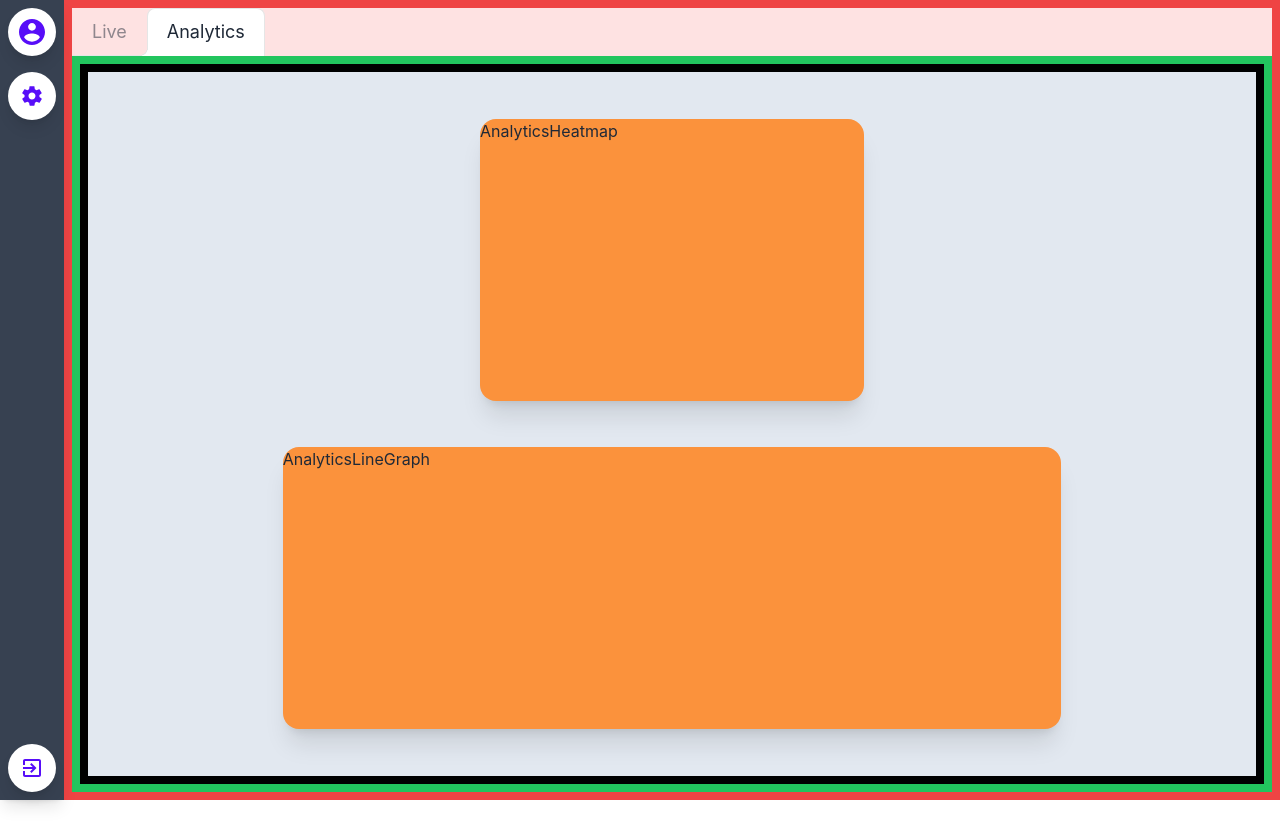
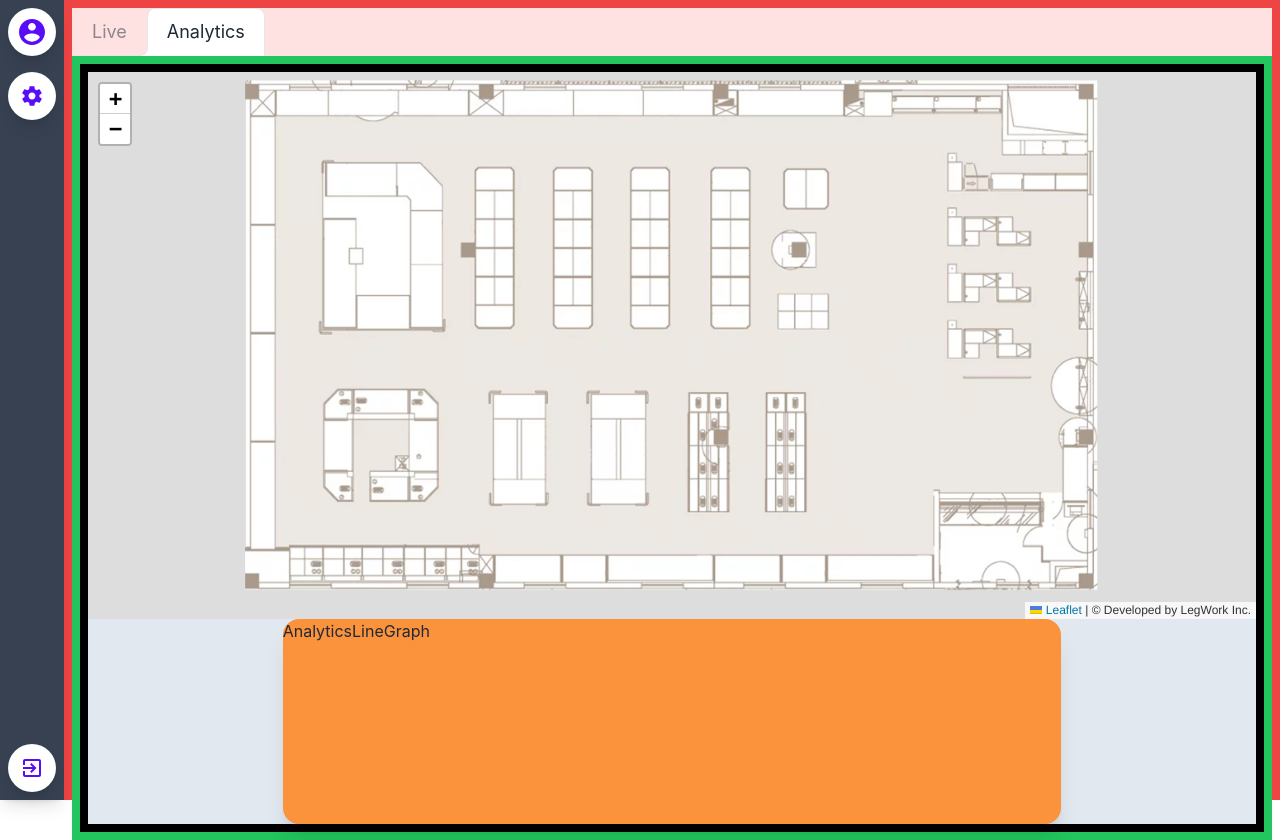
Before and after one commit to RussellDash332/Legwork, a React (Create React App) app in the folder src/frontend/project-app/: page /home in a window 1280 px wide. Both pictures are taken after a click on the link "Analytics". Before the commit the page ends 800 px from the top, so only its background shows below. Built offline with nearby package versions, Linux system fonts and the light colour scheme; no server answers.

Commit message:
Init leaflet map

```diff
--- a/src/frontend/project-app/package.json
+++ b/src/frontend/project-app/package.json
@@ -10,9 +10,12 @@
     "daisyui": "^2.31.0",
     "electron": "^21.1.1",
     "firebase": "^9.12.1",
+    "leaflet": "^1.9.2",
     "react": "^18.2.0",
     "react-dom": "^18.2.0",
     "react-icons": "^4.4.0",
+    "react-leaflet": "^4.1.0",
+    "react-leaflet-heatmap-layer": "^2.0.0",
     "react-router-dom": "^6.4.2",
     "react-scripts": "5.0.1",
     "reactflow": "^11.1.1",
--- a/src/frontend/project-app/public/index.html
+++ b/src/frontend/project-app/public/index.html
@@ -3,6 +3,12 @@
   <head>
     <meta charset="utf-8" />
     <link rel="icon" href="%PUBLIC_URL%/favicon.ico" />
+    <link rel="stylesheet" href="https://unpkg.com/leaflet@1.9.2/dist/leaflet.css"
+    integrity="sha256-sA+zWATbFveLLNqWO2gtiw3HL/lh1giY/Inf1BJ0z14="
+    crossorigin=""/>
+    <script src="https://unpkg.com/leaflet@1.9.2/dist/leaflet.js"
+    integrity="sha256-o9N1jGDZrf5tS+Ft4gbIK7mYMipq9lqpVJ91xHSyKhg="
+    crossorigin=""></script>
     <meta name="viewport" content="width=device-width, initial-scale=1" />
     <meta name="theme-color" content="#000000" />
     <meta
--- a/src/frontend/project-app/src/pages/HomePage/components/AnalyticsHeatmap.js
+++ b/src/frontend/project-app/src/pages/HomePage/components/AnalyticsHeatmap.js
@@ -1,10 +1,24 @@
 import React from "react";
+import { MapContainer, ImageOverlay } from "react-leaflet"
+import "leaflet/dist/leaflet.css";
 
 const AnalyticsHeatmap = () => {
+    const bounds = [[600, 0],[0, 300]];
+    const center = [65, 150];
+
     return (
-        <div className="card w-96 h-2/5 shadow-xl bg-orange-400">
-            AnalyticsHeatmap
-        </div>
+        <MapContainer
+            center={center}
+            zoom={2}
+            scrollWheelZoom={false}
+            style={{ height: '100vh', width: '100%' }}
+        >
+            <ImageOverlay
+                attribution="&copy; Developed by LegWork Inc."
+                url={require("../../../assets/images/Test.png")}
+                bounds={bounds}
+            />
+        </MapContainer>
     );
 }
 
```
Also changed, not shown: src/frontend/project-app/src/assets/images/Test.png (added), 1 other file (tests, documents, lock files or other folders).
